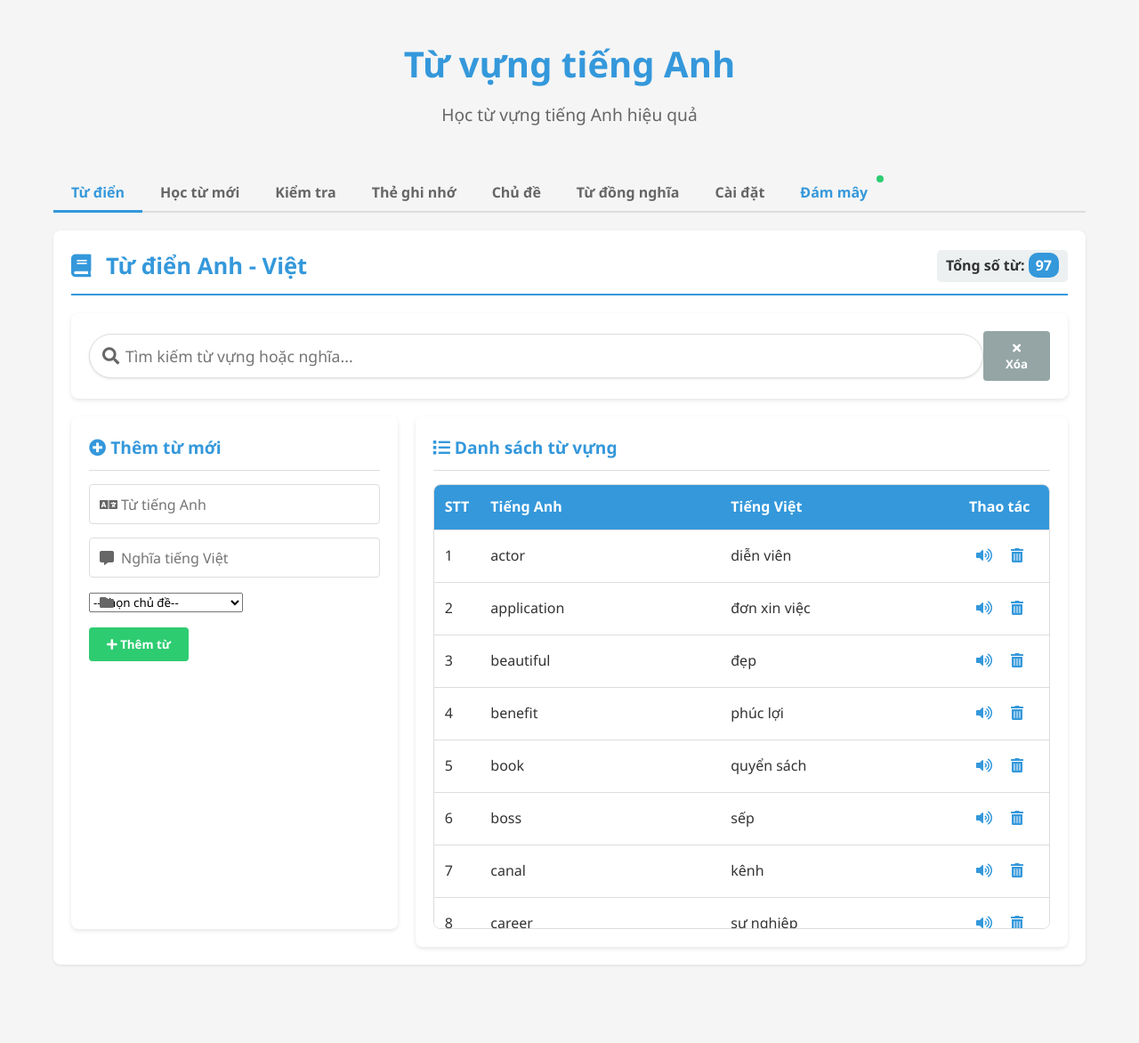
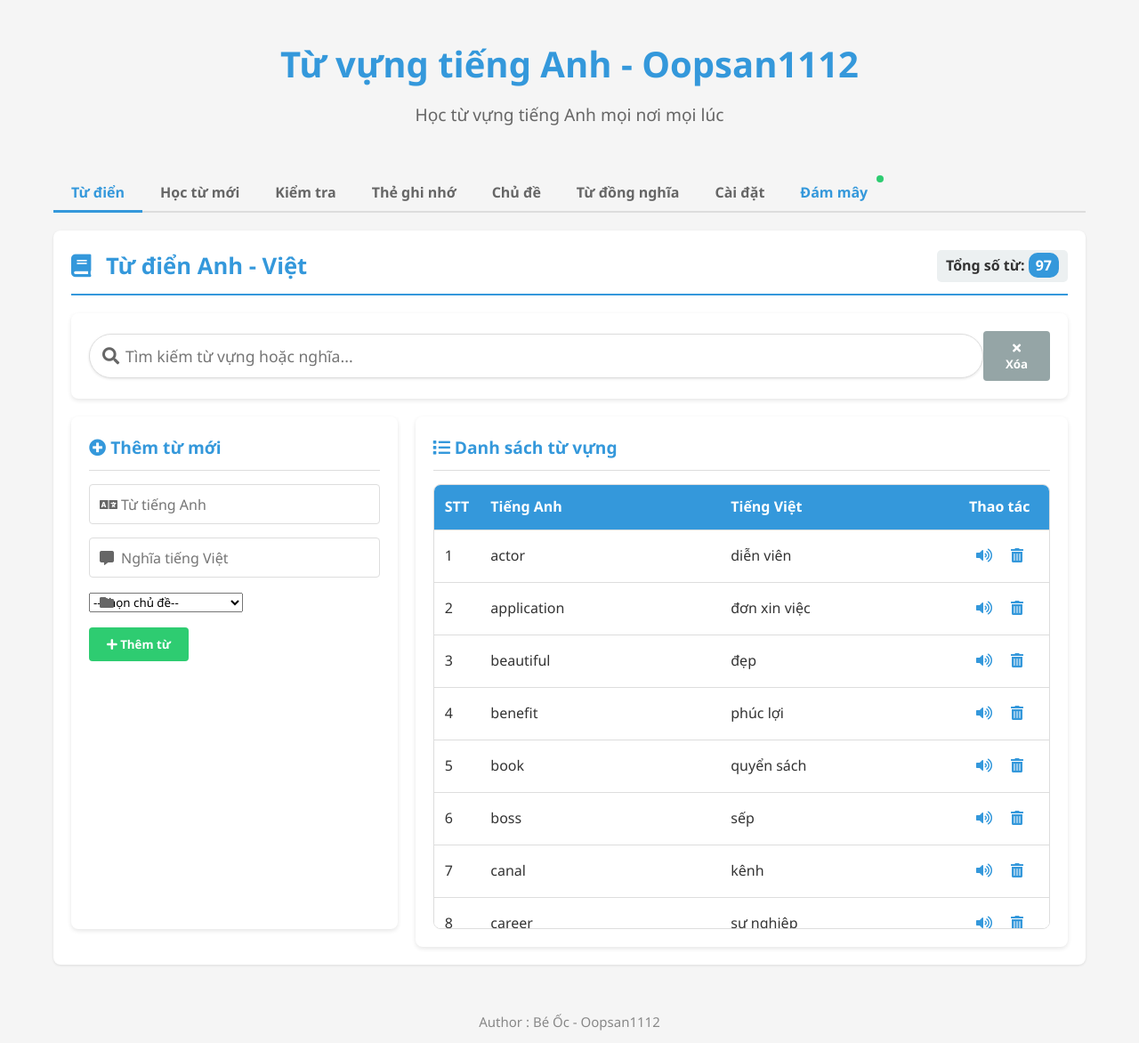
Before and after one commit to Oopsan204/TuVung, a plain HTML site: page index.html in a window 1280 px wide. Shown: the whole page at 89% size. Before the commit the page ends 1104 px from the top, so only its background shows below. Drawn offline with Linux system fonts and the light colour scheme.

Commit message:
ver 1.6.2

```diff
--- a/index.html
+++ b/index.html
@@ -10,8 +10,8 @@
 <body>
     <div class="container">
         <header>
-            <h1>Từ vựng tiếng Anh</h1>
-            <p>Học từ vựng tiếng Anh hiệu quả</p>
+            <h1>Từ vựng tiếng Anh - Oopsan1112</h1>
+            <p>Học từ vựng tiếng Anh mọi nơi mọi lúc</p>
         </header>
 
         <div class="tabs">
@@ -557,5 +557,8 @@
     </script>
 
     <script src="app.js"></script>
+    <div style="text-align:center; margin:32px 0 12px 0; color:#888; font-size:15px;">
+        Author : Bé Ốc - Oopsan1112<br>
+    </div>
 </body>
 </html>
```
